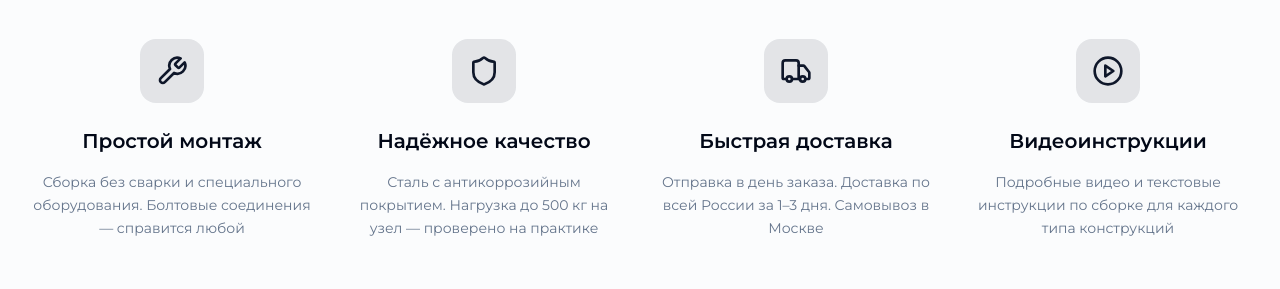
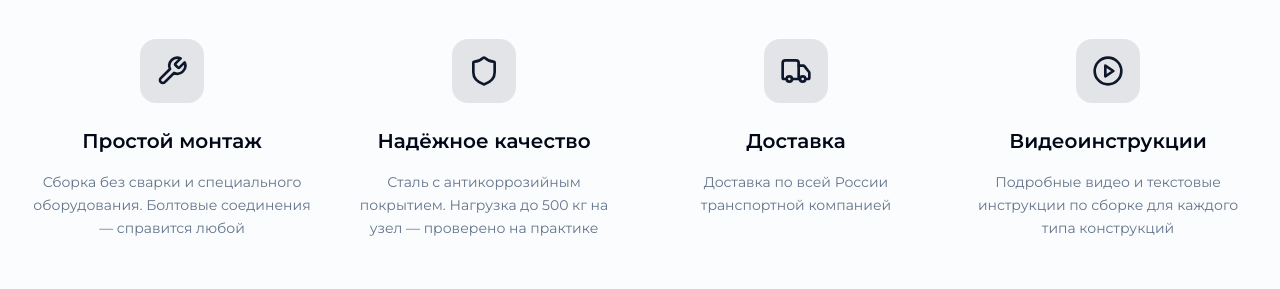
Before and after one commit to pr-poehali-dev/quantum-data-miner-4, a React (Vite) app: page / in a window 1280 px wide. Shown: the part 3360-3649 px from the top of the page. Built offline with nearby package versions, Linux system fonts and the light colour scheme.

Commit message:
feat: update delivery description

```diff
--- a/src/components/WhyChooseUs.tsx
+++ b/src/components/WhyChooseUs.tsx
@@ -13,8 +13,8 @@ const features = [
   },
   {
     icon: Truck,
-    title: "Быстрая доставка",
-    description: "Отправка в день заказа. Доставка по всей России за 1–3 дня. Самовывоз в Москве",
+    title: "Доставка",
+    description: "Доставка по всей России транспортной компанией",
   },
   {
     icon: PlayCircle,
```
